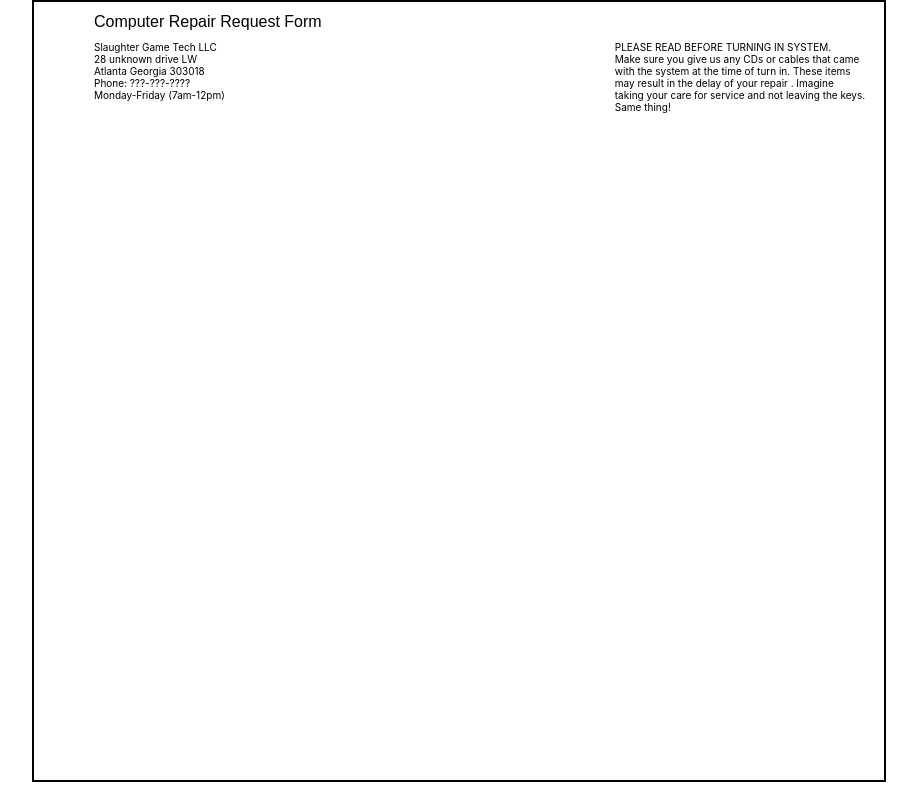
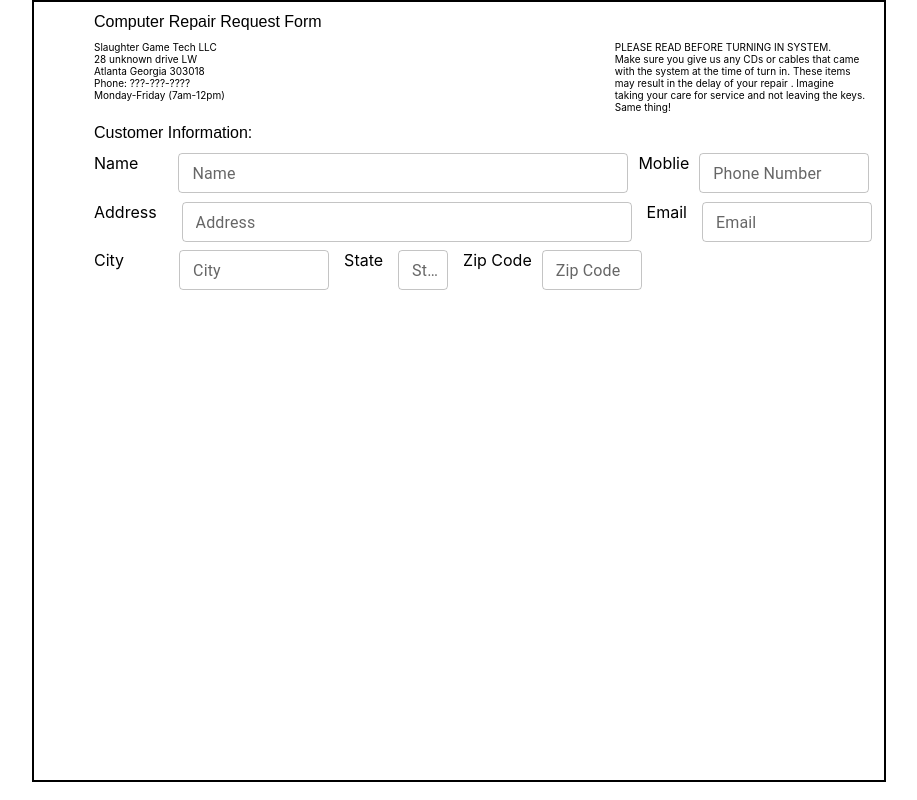
Before and after one commit to riddokun/React-Tutorial, a React (Create React App) app in the folder computer-technician-form-app/: page / in a window 1280 px wide. Shown: the whole page, without its empty margins (181-1098 px from the left). Built offline with nearby package versions, Linux system fonts and the light colour scheme.

Commit message:
Downloaded MUI compnents styles and fonts

```diff
--- a/computer-technician-form-app/src/App.css
+++ b/computer-technician-form-app/src/App.css
@@ -15,12 +15,12 @@ h1{
   display: flex;
   padding: 0px;
 }
-.computer-information{
+.company-information{
 
 
 }
 
-.computer-information,
+.company-information,
 p{
 margin: 0px;
 padding: 0px;
--- a/computer-technician-form-app/src/App.jsx
+++ b/computer-technician-form-app/src/App.jsx
@@ -1,13 +1,19 @@
 import './App.css';
+import React from 'react';
+import { Component } from 'react';
+import Information from './components/customerInformation'
 
-function App() {
+
+
+class App extends Component{
+  render() {
   return (
     <div>
       <div className="form-container">
         <h1>Computer Repair Request Form</h1>
         {/* This is the header that display company information and prior insturctions*/}
         <div className="header-container">
-          <div className="computer-information">
+          <div className="company-information">
             <p> Slaughter Game Tech LLC</p>
             <p> 28 unknown drive LW</p>
             <p> Atlanta Georgia 303018</p>
@@ -15,7 +21,7 @@ function App() {
             <p> Monday-Friday (7am-12pm)</p>
           </div>
           <div className="prior-instruction">
-            <p >PLEASE READ BEFORE TURNING IN SYSTEM.</p>
+            <p>PLEASE READ BEFORE TURNING IN SYSTEM.</p>
             <p>Make sure you give us any CDs or cables that came </p>
             <p> with the system at the time of turn in. These items</p>
             <p>may result in the delay of your repair . Imagine</p>
@@ -24,14 +30,15 @@ function App() {
           </div>
         {/* End of header */}
 
-
         </div>
+        <h1>Customer Information:</h1>
+        <Information/>
 
 
       </div>
 
     </div>
   );
+  }
 }
-
 export default App;
--- a/computer-technician-form-app/src/components/customerInformation.jsx
+++ b/computer-technician-form-app/src/components/customerInformation.jsx
@@ -0,0 +1,136 @@
+import React, {Component} from 'react';
+import {TextField} from '@mui/material';
+
+const styles = {
+    label: {
+        position: 'relative',
+        left: '60px',
+        marginTop: '10'
+
+    },
+    TextField: {
+        position: 'relative',
+        left: '100px',
+        width: '450px',
+        height: '150px'
+    },
+    address: {
+        position: 'relative',
+        left: '60px',
+        bottom: '101px'
+    },
+    addressText: {
+        position: 'relative',
+        left: '25px',
+        width: '450px'
+    },
+    city: {
+        position: 'relative',
+        left: '60px',
+        bottom: '93px'
+
+    },
+    cityText: {
+        position: 'relative',
+        left: '55px',
+        width: '150px'
+    },
+    state: {
+        position: 'relative',
+        left: '70px',
+    },
+    stateText: {
+        position: 'relative',
+        left: '85px',
+        width: '50px',
+
+
+    },
+    zipCode: {
+        position: 'relative',
+        left: '100px',
+
+    },
+    zipCodeText: {
+        position: 'relative',
+        left: '110px',
+        width: '100px',
+
+    },
+    infoContainer: {
+        display: 'flex',
+    },
+    rightInfoContainer: {
+        alignCenter: 'center',
+
+    },
+    phoneNumber: {
+        position: 'relative',
+        left: '110px',
+    },
+    phoneNumberText: {
+        position: 'relative',
+        left: '120px',
+        width: '170px',
+    },
+    email: {
+        position: 'relative',
+        left: '40px',
+    },
+    emailText: {
+        position: 'relative',
+        left: '55px',
+        width: '170px',
+    }
+
+}
+
+class Information extends Component {
+    render() {
+        return (
+            <div className="info-container" styles={styles.infoContainer}>
+                <div className="left-info-container">
+                    <div>
+                        <label style={
+                            styles.label
+                        }>Name</label>
+                        <TextField label="Name" size="small"
+                            style={
+                                styles.TextField
+                            }
+                            className="name-input"/>
+                        <label style={styles.phoneNumber}>Moblie</label>
+                        <TextField label="Phone Number" size="small" className="phone-number" style={styles.phoneNumberText}/>
+                    </div>
+                    <div className='address'
+                        style={
+                            styles.address
+                    }>
+                        <label>Address</label>
+                        <TextField label="Address" size="small" className="address-input"
+                            style={
+                                styles.addressText
+                            }/>
+                        <label style={styles.email}>Email</label>
+                        <TextField label="Email" size="small" className="email-input" style={styles.emailText}/>
+                    </div>
+                    <div className='city' style={styles.city}>
+                        <label>City</label>
+                        <TextField label="City" size="small" className="city-input" style={styles.cityText}/>
+                        <label style={styles.state}>State</label>
+                        <TextField label="State" size="small" className="state-input" style={styles.stateText}/>
+                        <label style={styles.zipCode}>Zip Code</label>
+                        <TextField label="Zip Code" size="small" className="zip-input" style={styles.zipCodeText}/>
+                    </div>
+
+                </div>
+                <div className="right-info-container" style={styles.rightInfoContainer}></div>
+
+
+            </div>
+
+        )
+
+    }
+}
+export default Information;
--- /dev/null
+++ b/package.json
@@ -0,0 +1,6 @@
+{
+  "dependencies": {
+    "@material/textfield": "^14.0.0",
+    "react-box": "^2.0.0"
+  }
+}
```
Also changed, not shown: computer-technician-form-app/package.json (+7 -0 lines), 2 other files (tests, documents, lock files or other folders).
